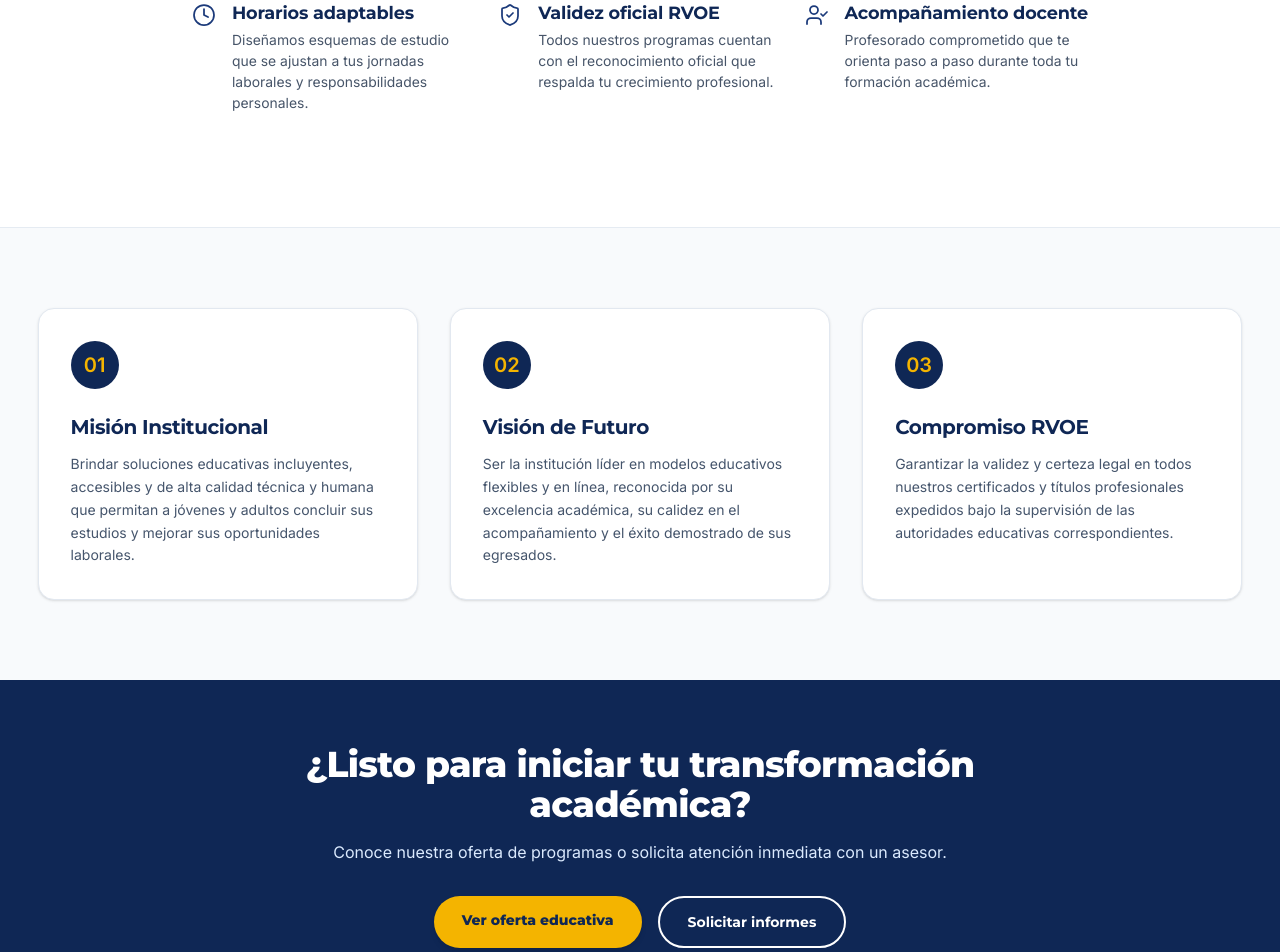
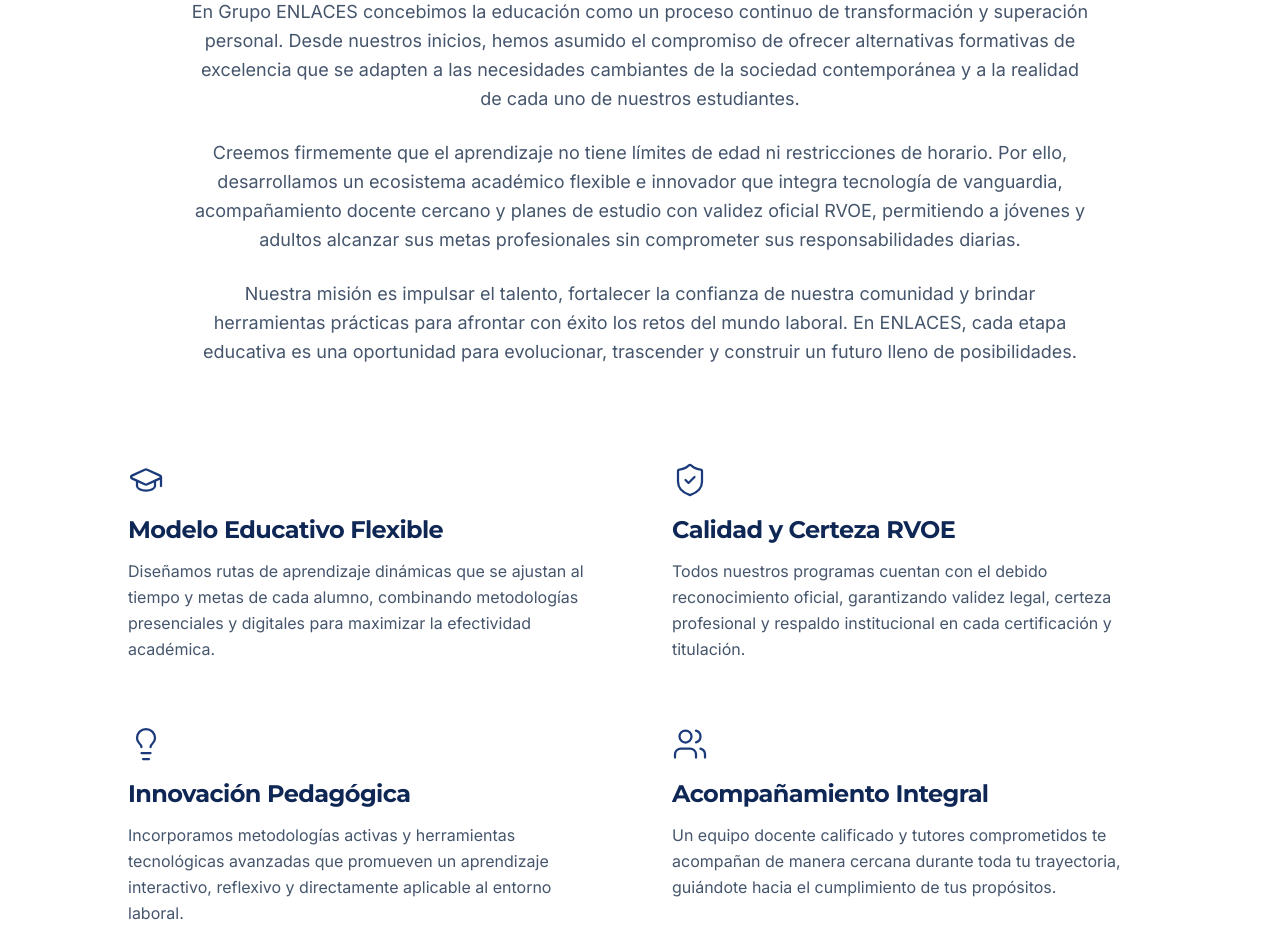
Before and after one commit to dmytro-webild/b02179c9-55a4-4431-96fc-35acbd36f5d2, a React (Vite) app: page /nosotros in a window 1280 px wide. Shown: the part 1260-2212 px from the top of the page. Built offline with nearby package versions, Linux system fonts and the light colour scheme.

Commit message:
Webild agent: Agrega debajo de la portada de la sección Nosotros una secci

```diff
--- a/src/pages/NosotrosPage.tsx
+++ b/src/pages/NosotrosPage.tsx
@@ -1,5 +1,6 @@
 import { Link } from "react-router-dom";
 import { motion } from "motion/react";
+import { GraduationCap, ShieldCheck, Lightbulb, Users } from "lucide-react";
 import { MotionMedia } from "@/components/kit/Media";
 import AboutStatementIconRow from "@/components/sections/about/AboutStatementIconRow";
 
@@ -75,6 +76,126 @@ export default function NosotrosPage() {
                   Conoce nuestros programas
                 </Link>
               </div>
+            </motion.div>
+          </div>
+        </div>
+      </section>
+
+      {/* Editorial Section: Quiénes Somos */}
+      <section className="bg-white py-20 sm:py-28 lg:py-32 border-b border-slate-100">
+        <div className="mx-auto w-[var(--container)] px-4 sm:px-6 lg:px-8">
+          <motion.div
+            initial={{ opacity: 0, y: 24 }}
+            whileInView={{ opacity: 1, y: 0 }}
+            viewport={{ once: true }}
+            transition={{ duration: 0.7, ease: "easeOut" }}
+            className="flex flex-col items-center text-center"
+          >
+            {/* Label / Badge */}
+            <div className="inline-flex items-center gap-2 rounded-full border border-[#1B3A7A]/20 bg-[#1B3A7A]/5 px-4 py-1.5 text-xs font-extrabold uppercase tracking-widest text-[#1B3A7A]">
+              QUIÉNES SOMOS
+            </div>
+
+            {/* Centered Title */}
+            <h2 className="mt-6 font-['Montserrat'] font-extrabold text-3xl sm:text-4xl lg:text-[2.75rem] leading-[1.2] tracking-tight max-w-4xl text-center">
+              <span className="block text-[#1B3A7A]">
+                Educación para cada etapa de tu vida.
+              </span>
+              <span className="block text-[#F4B400] mt-1 sm:mt-2">
+                Innovación para cada desafío.
+              </span>
+            </h2>
+
+            {/* Introductory 3 Paragraphs (Max Width 900px, Centered) */}
+            <div className="mt-10 max-w-[900px] mx-auto space-y-6 font-['Inter'] text-slate-600 text-base sm:text-lg leading-relaxed text-center font-normal">
+              <p>
+                En Grupo ENLACES concebimos la educación como un proceso continuo de transformación y superación personal. Desde nuestros inicios, hemos asumido el compromiso de ofrecer alternativas formativas de excelencia que se adapten a las necesidades cambiantes de la sociedad contemporánea y a la realidad de cada uno de nuestros estudiantes.
+              </p>
+              <p>
+                Creemos firmemente que el aprendizaje no tiene límites de edad ni restricciones de horario. Por ello, desarrollamos un ecosistema académico flexible e innovador que integra tecnología de vanguardia, acompañamiento docente cercano y planes de estudio con validez oficial RVOE, permitiendo a jóvenes y adultos alcanzar sus metas profesionales sin comprometer sus responsabilidades diarias.
+              </p>
+              <p>
+                Nuestra misión es impulsar el talento, fortalecer la confianza de nuestra comunidad y brindar herramientas prácticas para afrontar con éxito los retos del mundo laboral. En ENLACES, cada etapa educativa es una oportunidad para evolucionar, trascender y construir un futuro lleno de posibilidades.
+              </p>
+            </div>
+          </motion.div>
+
+          {/* 4 Editorial Blocks in 2 Columns (Discrete linear icons, no cards/borders/shadows) */}
+          <div className="mt-16 sm:mt-24 max-w-5xl mx-auto grid grid-cols-1 md:grid-cols-2 gap-12 sm:gap-14 lg:gap-16">
+            {/* Block 1 */}
+            <motion.div
+              initial={{ opacity: 0, y: 20 }}
+              whileInView={{ opacity: 1, y: 0 }}
+              viewport={{ once: true }}
+              transition={{ duration: 0.6, delay: 0.1 }}
+              className="flex flex-col items-start"
+            >
+              <div className="mb-4 text-[#1B3A7A]">
+                <GraduationCap className="size-9 stroke-[1.5]" />
+              </div>
+              <h3 className="font-['Montserrat'] font-bold text-xl sm:text-2xl text-[#0F2755] tracking-tight">
+                Modelo Educativo Flexible
+              </h3>
+              <p className="mt-3 font-['Inter'] text-slate-600 leading-relaxed text-base">
+                Diseñamos rutas de aprendizaje dinámicas que se ajustan al tiempo y metas de cada alumno, combinando metodologías presenciales y digitales para maximizar la efectividad académica.
+              </p>
+            </motion.div>
+
+            {/* Block 2 */}
+            <motion.div
+              initial={{ opacity: 0, y: 20 }}
+              whileInView={{ opacity: 1, y: 0 }}
+              viewport={{ once: true }}
+              transition={{ duration: 0.6, delay: 0.2 }}
+              className="flex flex-col items-start"
+            >
+              <div className="mb-4 text-[#1B3A7A]">
+                <ShieldCheck className="size-9 stroke-[1.5]" />
+              </div>
+              <h3 className="font-['Montserrat'] font-bold text-xl sm:text-2xl text-[#0F2755] tracking-tight">
+                Calidad y Certeza RVOE
+              </h3>
+              <p className="mt-3 font-['Inter'] text-slate-600 leading-relaxed text-base">
+                Todos nuestros programas cuentan con el debido reconocimiento oficial, garantizando validez legal, certeza profesional y respaldo institucional en cada certificación y titulación.
+              </p>
+            </motion.div>
+
+            {/* Block 3 */}
+            <motion.div
+              initial={{ opacity: 0, y: 20 }}
+              whileInView={{ opacity: 1, y: 0 }}
+              viewport={{ once: true }}
+              transition={{ duration: 0.6, delay: 0.3 }}
+              className="flex flex-col items-start"
+            >
+              <div className="mb-4 text-[#1B3A7A]">
+                <Lightbulb className="size-9 stroke-[1.5]" />
+              </div>
+              <h3 className="font-['Montserrat'] font-bold text-xl sm:text-2xl text-[#0F2755] tracking-tight">
+                Innovación Pedagógica
+              </h3>
+              <p className="mt-3 font-['Inter'] text-slate-600 leading-relaxed text-base">
+                Incorporamos metodologías activas y herramientas tecnológicas avanzadas que promueven un aprendizaje interactivo, reflexivo y directamente aplicable al entorno laboral.
+              </p>
+            </motion.div>
+
+            {/* Block 4 */}
+            <motion.div
+              initial={{ opacity: 0, y: 20 }}
+              whileInView={{ opacity: 1, y: 0 }}
+              viewport={{ once: true }}
+              transition={{ duration: 0.6, delay: 0.4 }}
+              className="flex flex-col items-start"
+            >
+              <div className="mb-4 text-[#1B3A7A]">
+                <Users className="size-9 stroke-[1.5]" />
+              </div>
+              <h3 className="font-['Montserrat'] font-bold text-xl sm:text-2xl text-[#0F2755] tracking-tight">
+                Acompañamiento Integral
+              </h3>
+              <p className="mt-3 font-['Inter'] text-slate-600 leading-relaxed text-base">
+                Un equipo docente calificado y tutores comprometidos te acompañan de manera cercana durante toda tu trayectoria, guiándote hacia el cumplimiento de tus propósitos.
+              </p>
             </motion.div>
           </div>
         </div>
```
